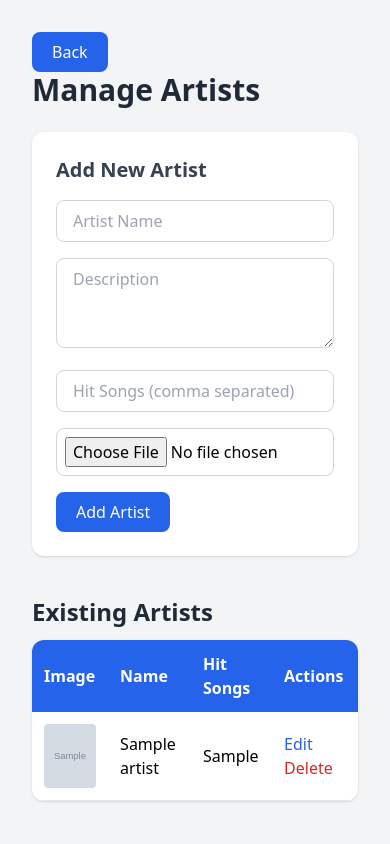
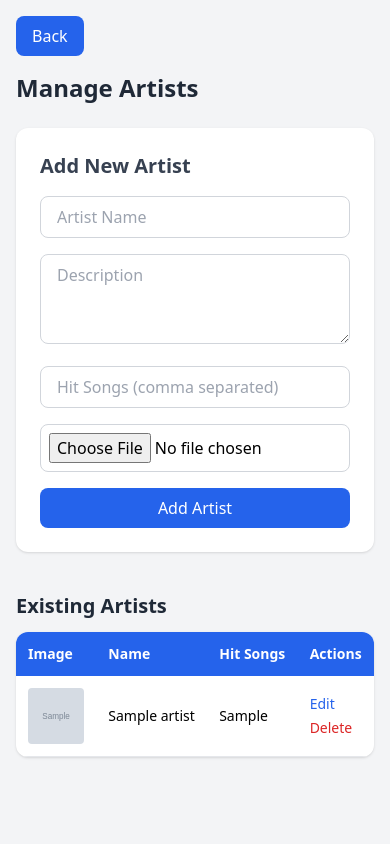
Before and after one commit to Filson-1124/Fest-Verse, a PHP site: page /admin_artist.php in a window 390 px wide. Run offline with PHP 8.4, Linux system fonts and the light colour scheme; the visitor is signed in with stand-in values (Sample User, id 1); tables that the repository leaves empty or names only in its code hold one stand-in row (values such as "Sample post"); grey boxes marked "Sample" are stand-in pictures; some libraries are stand-ins or nearby versions.

Commit message:
ui changes, responsive shits

```diff
--- a/admin_artist.php
+++ b/admin_artist.php
@@ -46,49 +46,52 @@ if (isset($_GET['delete'])) {
 <html lang="en">
 <head>
 <meta charset="UTF-8">
+<meta name="viewport" content="width=device-width, initial-scale=1">
+
 <title>Manage Artists</title>
 <script src="https://cdn.tailwindcss.com"></script>
 </head>
-<body class="bg-gray-100 p-8">
+<body class="bg-gray-100 p-4 md:p-8">
 
-<button onclick="window.location.href ='index.php'"
-        class="bg-blue-600 hover:bg-blue-700 text-white px-5 py-2 rounded-lg font-medium">
-        Back
+<button onclick="window.location.href='index.php'"
+        class="bg-blue-600 hover:bg-blue-700 text-white px-4 md:px-5 py-2 rounded-lg font-medium mb-4">
+    Back
 </button>
 
-<h2 class="text-3xl font-bold mb-6 text-gray-800">Manage Artists</h2>
+<h2 class="text-2xl md:text-3xl font-bold mb-6 text-gray-800">Manage Artists</h2>
 
 <!-- ADD ARTIST CARD -->
-<div class="max-w-xl bg-white p-6 rounded-xl shadow mb-10">
-    <h3 class="text-xl font-semibold mb-4 text-gray-700">Add New Artist</h3>
+<div class="w-full max-w-2xl mx-auto bg-white p-6 rounded-xl shadow mb-10">
+    <h3 class="text-xl md:text-2xl font-semibold mb-4 text-gray-700">Add New Artist</h3>
 
     <form method="POST" enctype="multipart/form-data" class="space-y-4">
         <input type="text" name="name"
-            class="w-full px-4 py-2 border border-gray-300 rounded-lg focus:ring focus:ring-blue-300"
+            class="w-full text-base md:text-lg px-4 py-2 border border-gray-300 rounded-lg focus:ring focus:ring-blue-300"
             placeholder="Artist Name" required>
 
         <textarea name="description"
-            class="w-full px-4 py-2 border border-gray-300 rounded-lg focus:ring focus:ring-blue-300"
+            class="w-full text-base md:text-lg px-4 py-2 border border-gray-300 rounded-lg focus:ring focus:ring-blue-300"
             placeholder="Description" rows="3" required></textarea>
 
         <input type="text" name="hit_songs"
-            class="w-full px-4 py-2 border border-gray-300 rounded-lg focus:ring focus:ring-blue-300"
+            class="w-full text-base md:text-lg px-4 py-2 border border-gray-300 rounded-lg focus:ring focus:ring-blue-300"
             placeholder="Hit Songs (comma separated)" required>
 
         <input type="file" name="image"
-            class="w-full border border-gray-300 rounded-lg p-2" required>
+            class="w-full text-base md:text-lg border border-gray-300 rounded-lg p-2" required>
 
         <button type="submit" name="add"
-            class="bg-blue-600 hover:bg-blue-700 text-white px-5 py-2 rounded-lg font-medium">
+            class="bg-blue-600 hover:bg-blue-700 text-white px-5 py-2 rounded-lg font-medium w-full md:w-auto">
             Add Artist
         </button>
     </form>
 </div>
 
-<h3 class="text-2xl font-semibold mb-3 text-gray-800">Existing Artists</h3>
+<h3 class="text-xl md:text-2xl font-semibold mb-3 text-gray-800">Existing Artists</h3>
 
+<!-- RESPONSIVE TABLE WRAPPER -->
 <div class="overflow-x-auto bg-white rounded-xl shadow">
-<table class="w-full text-left">
+<table class="w-full text-left text-sm md:text-base">
     <thead>
         <tr class="bg-blue-600 text-white">
             <th class="p-3">Image</th>
@@ -104,21 +107,25 @@ if (isset($_GET['delete'])) {
     ?>
         <tr class="border-b hover:bg-gray-50">
             <td class="p-3">
-                <img src="<?= htmlspecialchars($row['image_path']) ?>" class="w-16 h-16 object-cover rounded">
+                <img src="<?= htmlspecialchars($row['image_path']) ?>" class="w-14 h-14 md:w-16 md:h-16 object-cover rounded">
             </td>
             <td class="p-3"><?= htmlspecialchars($row['name']) ?></td>
             <td class="p-3"><?= htmlspecialchars($row['hit_songs']) ?></td>
             <td class="p-3">
-                <a href="edit_artist.php?id=<?= $row['id'] ?>"
-                   class="text-blue-600 font-medium hover:underline mr-3">Edit</a>
-                <a href="delete_artist.php?id=<?= $row['id'] ?>"
-                   class="text-red-600 font-medium hover:underline"
-                   onclick="return confirm('Are you sure you want to delete this artist?')">Delete</a>
+                <a href="edit_artist.php?id=<?= $row['id'] ?>" class="text-blue-600 font-medium hover:underline block md:inline-block mb-1">
+                    Edit
+                </a>
+                <a href="delete_artist.php?id=<?= $row['id'] ?>" class="text-red-600 font-medium hover:underline block md:inline-block"
+                   onclick="return confirm('Are you sure you want to delete this artist?')">
+                    Delete
+                </a>
             </td>
         </tr>
     <?php endwhile; ?>
     </tbody>
 </table>
 </div>
+
 </body>
+
 </html>
--- a/edit_artist.php
+++ b/edit_artist.php
@@ -35,7 +35,7 @@ if (isset($_POST['update'])) {
 
 <!-- ⭐ Tailwind CDN -->
 <script src="https://cdn.tailwindcss.com"></script>
-
+<meta name="viewport" content="width=device-width, initial-scale=1">
 </head>
 <body class="bg-gray-100 p-10">
 
--- a/indexCoach.php
+++ b/indexCoach.php
@@ -37,7 +37,7 @@
                 </li>
 
                 <li class="MobileView-Sidebar">
-                    <a href="index.html">
+                    <a href="index.php">
                         <svg xmlns="http://www.w3.org/2000/svg" height="24px" viewBox="0 -960 960 960" width="24px" fill="#e8eaed">
                             <path d="M647-440H160v-80h487L423-744l57-56 320 320-320 320-57-56 224-224Z"/>
                         </svg>
```
Also changed, not shown: index.js (+0 -9 lines), index.php (+49 -5 lines).
